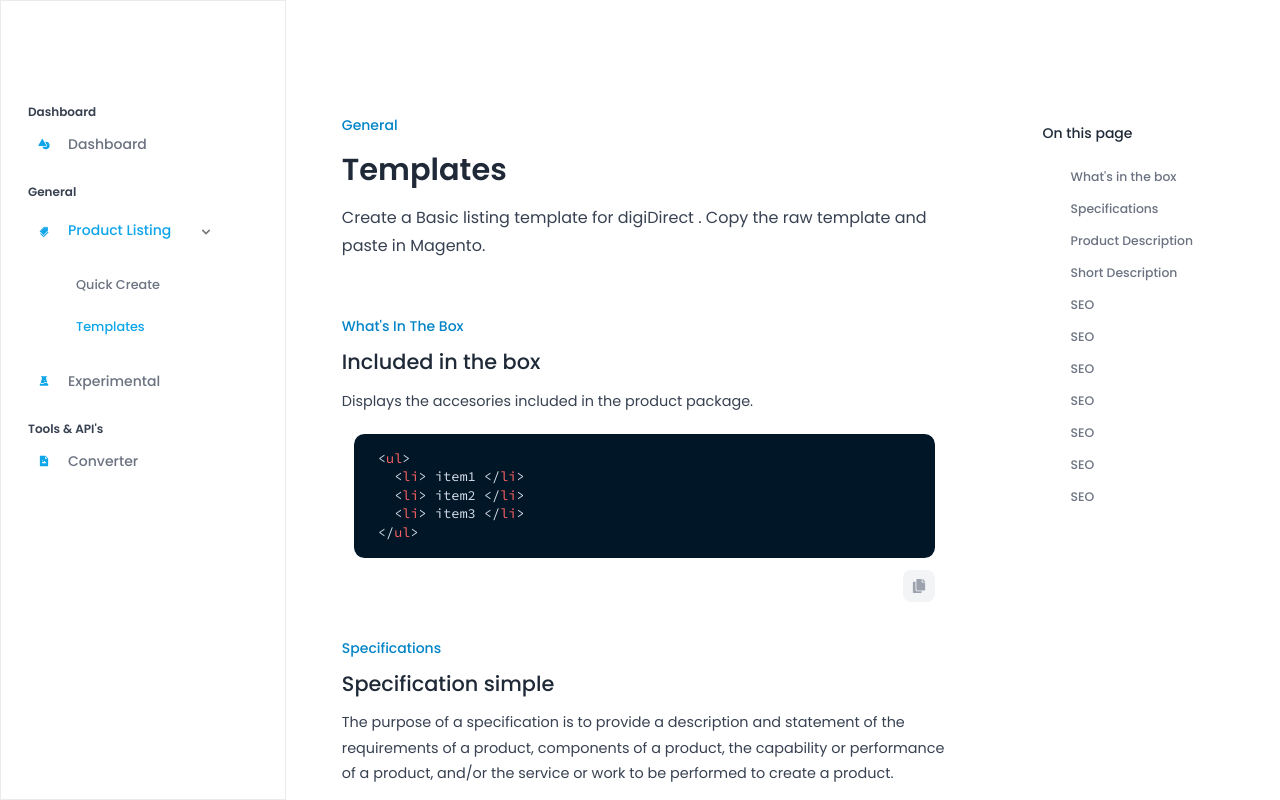
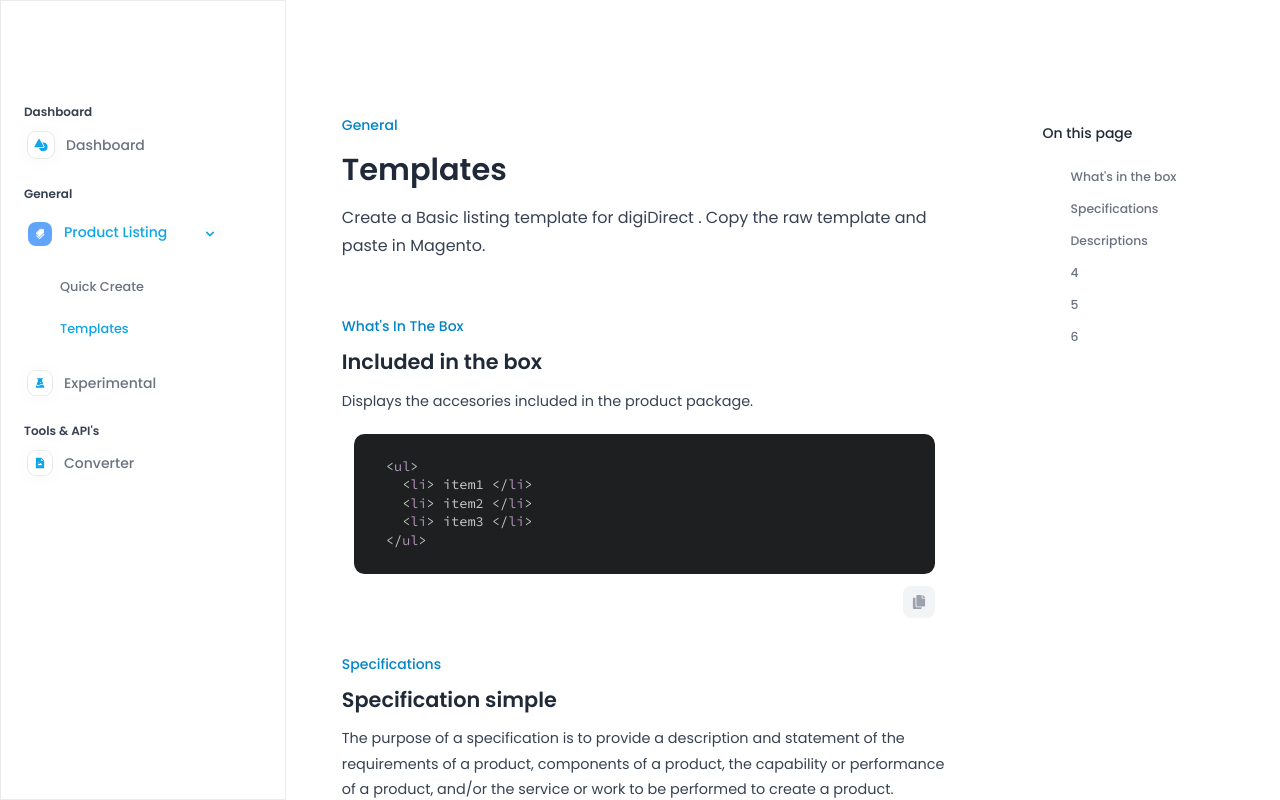
Before and after one commit to rogelcristobal/digiDirect, a React (Create React App) app: page /#/templates in a window 1280 px wide. Built offline with nearby package versions, Linux system fonts and the light colour scheme.

Commit message:
refactoring article block and template page

```diff
--- a/src/App.jsx
+++ b/src/App.jsx
@@ -68,7 +68,7 @@ const Main = () => {
                 {/* element that scrolling */}
                 <Box
                   ref={scrollRef}
-                  className="h-full scroll-smooth overflow-auto w-full  flex pt-[4.2rem] items-start justify-center box-border"
+                  className="h-full scroll-smooth overflow-auto w-full  flex pt-[4.2rem] items-start justify-center box-border "
                 >
                   <Routes>
                     <Route index element={<Dashboard />} />
--- a/src/components/ArticleBlock.jsx
+++ b/src/components/ArticleBlock.jsx
@@ -2,39 +2,49 @@ import React from "react";
 import { Box, Typography } from "@mui/material";
 import PageTitle from "./PageTitle";
 import CodeSnippetComponent from "./CodeSnippetComponent";
-import PropTypes from 'prop-types';
-
+import PropTypes from "prop-types";
 
 const ArticleBlock = ({ articleList, refStore }) => {
-    console.log(articleList)
+  return (
+    <>
+      {articleList?.map((item, idx) => {
+        // console.log(item);
         return (
 
-    <div className=" space-y-6">
-      {articleList?.map((item, idx) => (
-        <Box key={idx} ref={refStore}>
-          <Box component="article" className="w-full box-border space-y-2 ">
+            <Box
+             key={idx}
+              component="article"
+              ref={refStore}
+              className="w-full box-border space-y-2 "
+            >
               <PageTitle
                 category={item?.category}
                 title={
                   <Typography
                     variant="subtitle1"
-                  className="font-medium text-[1.3rem]  text-gray-800  "
+                    className="font-semibold text-[1.3rem]  text-gray-800  "
                   >
                     {item.title}
+
                   </Typography>
                 }
                 subTitle={
                   <Typography
                     variant="subtitle1"
-                  className={`text-gray-700   text-[0.9rem] ${!item?.snippet&& 'mb-12'}`}
+                    className={`text-gray-700   text-[0.9rem] ${
+                      !item?.snippet && "mb-12"
+                    }`}
                   >
                     {item.content}
                   </Typography>
                 }
               />
               {item.child?.map((childObj, id) => (
-                <ArticleBlock key={id} articleList={[childObj]}/>
-                // console.log([childObj])
+                <ArticleBlock
+                  key={id}
+                  articleList={[childObj]}
+                  refStore={refStore}
+                />
               ))}
               {item?.snippet && (
                 <Box className=" h-fit w-full box-border rounded-xl  ">
@@ -44,15 +54,15 @@ const ArticleBlock = ({ articleList, refStore }) => {
                 </Box>
               )}
             </Box>
-        </Box>
-      ))}
-    </div>
+
+        );
+      })}
+    </>
   );
 };
 
-ArticleBlock.propTypes={
-    articleList: PropTypes.array
-}
-
+ArticleBlock.propTypes = {
+  articleList: PropTypes.array,
+};
 
 export default ArticleBlock;
--- a/src/components/CodeBlock.jsx
+++ b/src/components/CodeBlock.jsx
@@ -1,7 +1,7 @@
 import SyntaxHighlighter from "react-syntax-highlighter";
 import { Box } from "@mui/material";
 import { useState, useMemo } from "react";
-import { nightOwl } from "react-syntax-highlighter/dist/esm/styles/hljs";
+import { tomorrowNight } from "react-syntax-highlighter/dist/esm/styles/hljs";
 
 import { useRef, useEffect } from "react";
 import React from "react";
@@ -30,7 +30,7 @@ export function Code({ code, lang, styleVisibility }) {
         wrapLongLines={true}
         wrapLines={true}
         language={lang}
-        style={nightOwl}
+        style={tomorrowNight}
         codeTagProps={{
           style: {
             fontFamily: "Source Code pro ",
@@ -40,8 +40,9 @@ export function Code({ code, lang, styleVisibility }) {
           },
         }}
         customStyle={{
-          paddingY: "0.5rem",
-          paddingLeft: "1.5rem",
+          paddingTop: "1.5rem",
+          paddingBottom: "1.5rem",
+          paddingLeft: "2rem",
           borderRadius: " 0.65rem",
           padding: "1rem",
           // overflowX: "hidden",
--- a/src/components/ListItemBtnComponent.jsx
+++ b/src/components/ListItemBtnComponent.jsx
@@ -4,8 +4,7 @@ import { NavLink } from "react-router-dom";
 const ListItemBtnComponent = ({
   icon,
   title,
-  handleClick,
-  hoverColor,
+  iconStyle,
   parentBtn,
   activeStyle,
   path,
@@ -15,19 +14,19 @@ const ListItemBtnComponent = ({
       <NavLink
         to={`${path}`}
         className={({ isActive }) =>
-          isActive ? `${activeStyle}` : "bg-inherit text-gray-500 no-underline "
+          isActive ? `${activeStyle}` : " bg-inherit text-gray-500 no-underline "
         }
       >
         <ListItemButton
           disableRipple
-          className={`m-0 flex items-center font-sans justify-start bg-inherit transition-all duration-300 ease-int-out capitalize relative ${
-            parentBtn ? "px-3 py-3 " : "pl-6 py-3"
+          className={`m-0 flex items-center font-sans justify-start bg-inherit  capitalize relative ${
+            parentBtn ? "px-3 py-3 " : "pl-3 py-3"
           } space-x-3 `}
         >
           {icon && (
             <Paper
               variant="contained"
-              className={`p-1.5   flex items-center  rounded-lg justify-center  transition-all ease-in-out duration-300   cursor-pointer gap-2 `}
+              className={`p-1.5   flex items-center border-thin rounded-lg justify-center  transition-all ease-in-out duration-300 text-sky-500 text-sm  cursor-pointer gap-2 `}
             >
               {icon}
             </Paper>
--- a/src/components/ListItemBtnExpandable.jsx
+++ b/src/components/ListItemBtnExpandable.jsx
@@ -33,14 +33,14 @@ const ListItemBtnExpandable = ({
         className={`flex  justify-between   items-center   py-3 px-3 transition-all duration-300 ease-in-out ${
           isOpen
             ? `${bgColor} ${textColor}`
-            : `bg-inherit text-gray-600 hover:${textColor}`
+            : `bg-inherit text-gray-500 hover:${textColor}`
         }  `}
       >
         <Box className="flex h-full w-full space-x-3 ">
           {icon && (
             <Paper
               variant="contained"
-              className={`   p-1.5 flex items-center  rounded-lg justify-center   transition-all ease-in-out duration-300   cursor-pointer gap-2  `}
+              className={` ${isOpen?'bg-blue-400 text-white':'text-sky-500 border-thiner'} p-1.5 flex items-center  rounded-lg justify-center   transition-all ease-in-out duration-300   cursor-pointer gap-2  `}
             >
               {icon}
             </Paper>
--- a/src/components/PageTitle.jsx
+++ b/src/components/PageTitle.jsx
@@ -2,6 +2,7 @@ import React from "react";
 import { Typography, Box } from "@mui/material";
 const PageTitle = ({ category, title, subTitle }) => {
   return (
+
     <Box className="font-sans normal-case">
       <Typography
         variant="h6"
--- a/src/components/SideBar.jsx
+++ b/src/components/SideBar.jsx
@@ -35,7 +35,7 @@ const SideBar = () => {
          <Paper
           square
           variant="contained"
-          className="w-full bg-inherit  rounded-xl h-auto max-h-full  py-4 px-5  box-border scrollbar-hide hover:scrollbar-default mt-4 space-y-0"
+          className="w-full bg-inherit  rounded-xl h-auto max-h-full  py-4 px-4  box-border scrollbar-hide hover:scrollbar-default mt-4 space-y-0"
         >
           {/* dashboard */}
           <List>
@@ -50,9 +50,10 @@ const SideBar = () => {
               path="/"
 
               title="dashboard"
-              icon={<IoShapes className="text-xs text-sky-500"/>}
+              icon={<IoShapes/>}
+
               parentBtn
-              activeStyle=" text-sky-500  no-underline "
+              activeStyle=" text-sky-500  no-underline  "
             />
           </List>
 
@@ -69,8 +70,8 @@ const SideBar = () => {
               bgColor="bg-inherit  "
               title="product listing"
               initialState={true}
-              icon={<AiTwotoneTags className="text-xs text-sky-500" />}
-              enableIcon={<HiChevronDown className="text-inherit " />}
+              icon={<AiTwotoneTags className="text-xs " />}
+              enableIcon={<HiChevronDown className="text-sky-500" />}
               disableIcon={<HiChevronRight className="text-inherit" />}
             >
               {[
--- a/src/pages/Templates.jsx
+++ b/src/pages/Templates.jsx
@@ -29,25 +29,9 @@ const Templates = () => {
     shortDescription,
   } = template();
 
-  // for navbar purposes
-  const inTheBoxTab = useRef(null);
-  const descriptionTab = useRef(null);
-  const seoTab = useRef(null);
-  const shortDescriptionTab = useRef(null);
-  const specsTab = useRef(null);
 
-  const [inTheBoxView, inTheBoxState] = useInView({
-    threshold: 0.9,
-  });
-  const [specsView, specsState] = useInView({
-    threshold: 0.3,
-    rootMargin: "0px 0px 0px",
-  });
-  const [descriptionView, descriptionState] = useInView({ threshold: 0.2 });
-  const [seoView, seoState] = useInView({ threshold: 0.5 });
-  const [shortDescriptionView, shortDescriptionState] = useInView({
-    threshold: 0.9,
-  });
+
+
 
   const pageRef = useRef([]);
   pageRef.current = [];
@@ -84,7 +68,7 @@ const Templates = () => {
     {
       category: "product Description",
       title: " Descriptions",
-      content: " Displays the description of the product.",
+      content: " It Explains what a product is and why it's worth purchasing. The purpose of a product description is to supply customers with important information about the features and benefits of the product so they're compelled to buy.",
 
       child: [
         {
@@ -128,6 +112,7 @@ const Templates = () => {
     },
   ];
 
+
   return (
     <>
       <Box className="w-full h-auto box-border px-14  pt-12 pb-36 space-y-6">
@@ -152,121 +137,9 @@ const Templates = () => {
           />
         </Box>
 
-        {/* {[
-          {
-            category: "What's in the box",
-            title: "Included in the box",
-            content: "Displays the accesories included in the product package.",
-            snippet: inTheBoxMarkup,
-          },
-          {
-            category: "specifications",
-            title: "Specification simple",
-            content: " Displays the specification of the product.",
-            child: [
-              {
-                title: "Specification basic",
-                content: " Displays the specification of the product.",
-                snippet: specsMarkup,
-              },
-              {
-                title: "Specification categorized",
-                content: " Displays the specification of the product.",
-                snippet: specsMarkup,
-              },
-            ],
-          },
-
-          {
-            category: "product Description",
-            title: " Descriptions",
-            content: " Displays the description of the product.",
-
-            child: [
-              {
-                title: " Description advanced",
-                content: " Displays the description of the product.",
-                snippet: descriptionBest,
-              },
-              {
-                title: " Description kit",
-                content: " Displays the description of the product.",
-                snippet: descriptionKit,
-              },
-            ],
-          },
-
-          {
-            category: "short description",
-            title: " Short Description",
-            content: " Displays a short description of the product.",
-            snippet: shortDescription,
-          },
-          {
-            category: "SEO",
-            title: "  Search engine optimization",
-            content:
-              "We need to keep an eye on this for every product to clean out incorrect Meta Titles. Use Default Value in digiDirect AU also needs to be ticked for these fields. Search Engine Optimization is crucial because it makes our products website more visible search engine results page.",
-            child: [
-              {
-                title: " Meta Title",
-                content: " Displays the description of the product.",
-                snippet: seoMetaTitle,
-              },
-              {
-                title: "Meta Keywords",
-                content: " Displays the description of the product.",
-                snippet: seoMetaKeyword,
-              },
-              {
-                title: "Meta Description",
-                content: " Displays the description of the product.",
-                snippet: seoMetaDescription,
-              },
-            ],
-          },
-        ].map((item, idx) => (
-          <Box key={idx} ref={storeRef} className="">
-            <Box component="article" className="w-full box-border space-y-4 ">
-              <PageTitle
-                category={item?.category}
-                title={
-                  <Typography
-                    variant="subtitle1"
-                    className="font-medium text-[1.3rem]  text-gray-800  "
-                  >
-                    {item.title}
-                  </Typography>
-                }
-                subTitle={
-                  <Typography
-                    variant="subtitle1"
-                    className="text-gray-700   text-[0.9rem]"
-                  >
-                    {item.content}
-                  </Typography>
-                }
-              />
-              {item.child?.map((childObj, id) => (
-                <Box key={id}>
-                  <p>{childObj.title}</p>
-
-                </Box>
-              ))}
-              {item.snippet && (
-                <Box className=" h-fit w-full box-border rounded-xl  mt-4">
-                  <CodeSnippetComponent
-                    code={item?.snippet}
-                  ></CodeSnippetComponent>
-                </Box>
-              )}
-            </Box>
-          </Box>
-        ))} */}
+        {/* articles */}
         <ArticleBlock refStore={storeRef} articleList={articles}></ArticleBlock>
       </Box>
-
-      {/* Meta Title */}
 
       {/* page navigation */}
       <Box
@@ -285,93 +158,54 @@ const Templates = () => {
             {
               title: "What's in the box",
               reference: {
-                viewState: inTheBoxState,
-                linkTo: inTheBoxTab,
+
               },
             },
             {
               title: "Specifications",
               reference: {
-                viewState: specsState,
-                linkTo: specsTab,
+
               },
             },
             {
-              title: "Product Description",
+              title: "Descriptions",
               reference: {
-                viewState: descriptionState,
-                linkTo: descriptionTab,
+
               },
             },
             {
-              title: "Short Description",
+              title: "4",
               reference: {
-                viewState: shortDescriptionState,
-                linkTo: shortDescriptionTab,
+
               },
             },
             {
-              title: "SEO",
+              title: "5",
               reference: {
-                viewState: seoState,
-                linkTo: seoTab,
+
               },
             },
-            {
-              title: "SEO",
+             {
+              title: "6",
               reference: {
-                viewState: seoState,
-                linkTo: seoTab,
+
               },
             },
-            {
-              title: "SEO",
-              reference: {
-                viewState: seoState,
-                linkTo: seoTab,
-              },
-            },
-            {
-              title: "SEO",
-              reference: {
-                viewState: seoState,
-                linkTo: seoTab,
-              },
-            },
-            {
-              title: "SEO",
-              reference: {
-                viewState: seoState,
-                linkTo: seoTab,
-              },
-            },
-            {
-              title: "SEO",
-              reference: {
-                viewState: seoState,
-                linkTo: seoTab,
-              },
-            },
-            {
-              title: "SEO",
-              reference: {
-                viewState: seoState,
-                linkTo: seoTab,
-              },
-            },
+
           ].map((item, id) => (
             <Link
               key={id}
               underline="none"
-              onClick={() =>
+              onClick={() =>{
+
                 pageRef.current[id].scrollIntoView({
                   behavior: "smooth",
                   block: "start",
-                  // inline: "end",
                 })
-              }
+
+              }}
               className={`font-poppins text-[0.775rem] font-medium cursor-pointer
-                ${item.reference.viewState ? "text-sky-600" : "text-gray-500"}
+                ${ item.reference.viewState? "text-sky-600" : "text-gray-500"}
                    flex items-center justify-center`}
             >
               <BiChevronRight
```
Lines whose indentation alone changed are shown as unchanged.
